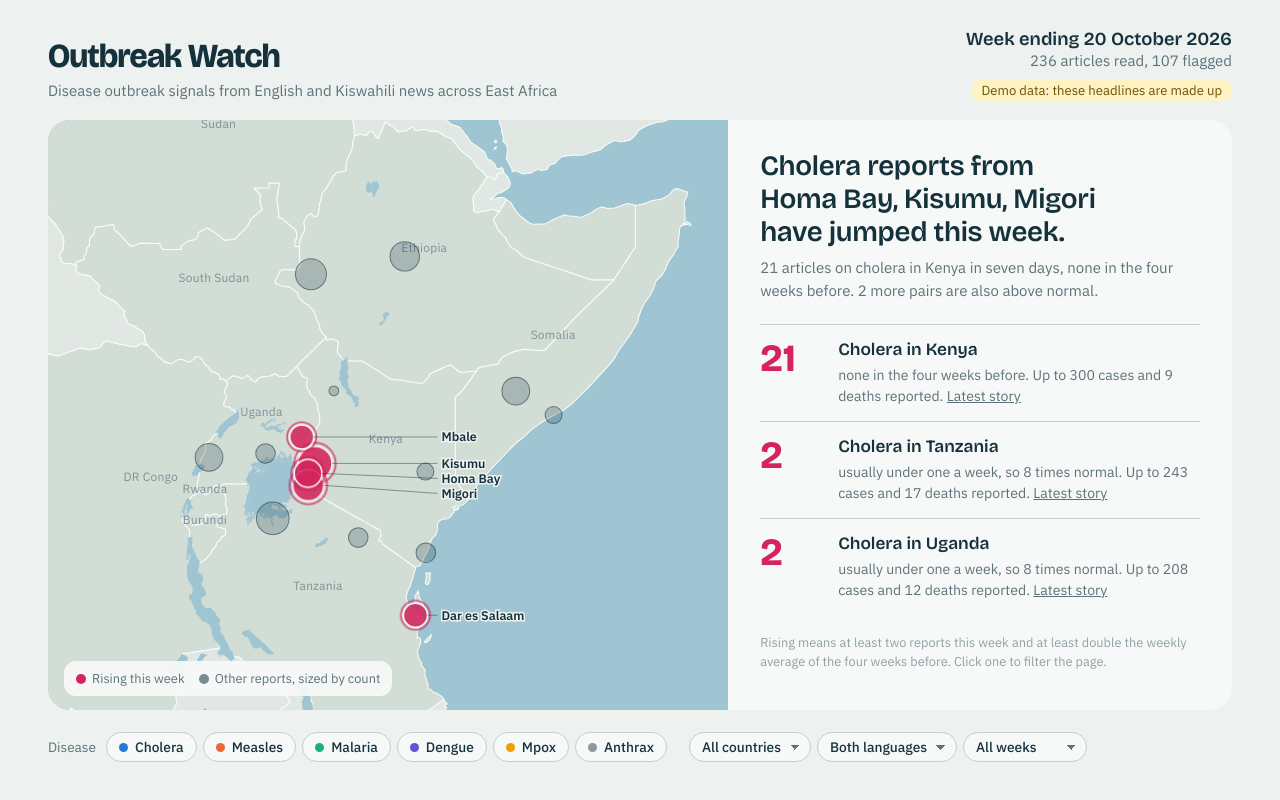
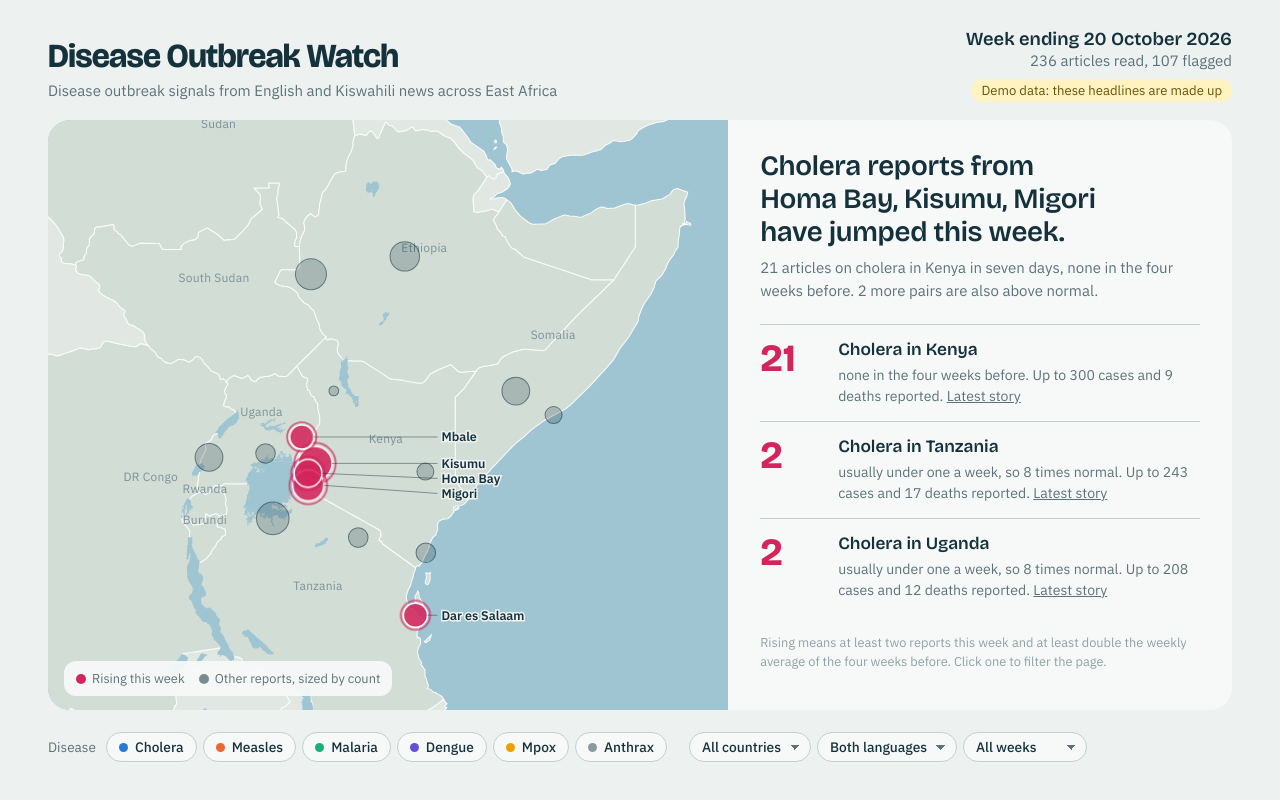
Before and after one commit to M-Linet/disease-outbreak-watch, a plain HTML site: page site/index.html in a window 1280 px wide. Shown: the top 800 px of the page. Drawn offline with nearby package versions, Linux system fonts and the light colour scheme.

Commit message:
Rename project to Disease Outbreak Watch

```diff
--- a/site/index.html
+++ b/site/index.html
@@ -3,7 +3,7 @@
 <head>
 <meta charset="utf-8">
 <meta name="viewport" content="width=device-width, initial-scale=1">
-<title>Outbreak Watch</title>
+<title>Disease Outbreak Watch</title>
 <link rel="preconnect" href="https://fonts.googleapis.com">
 <link rel="preconnect" href="https://fonts.gstatic.com" crossorigin>
 <link href="https://fonts.googleapis.com/css2?family=Bricolage+Grotesque:opsz,wght@12..96,400;12..96,600;12..96,750&family=IBM+Plex+Sans:wght@400;500;600&display=swap" rel="stylesheet">
@@ -164,7 +164,7 @@ footer { color: var(--muted); font-size: 0.86rem; padding: 40px 0 50px; max-widt
 <div class="wrap">
   <header class="top">
     <div class="brand">
-      <h1>Outbreak Watch</h1>
+      <h1>Disease Outbreak Watch</h1>
       <p>Disease outbreak signals from English and Kiswahili news across East Africa</p>
     </div>
     <div class="issue" id="issue"></div>
```
Also changed, not shown: 1 other file.
